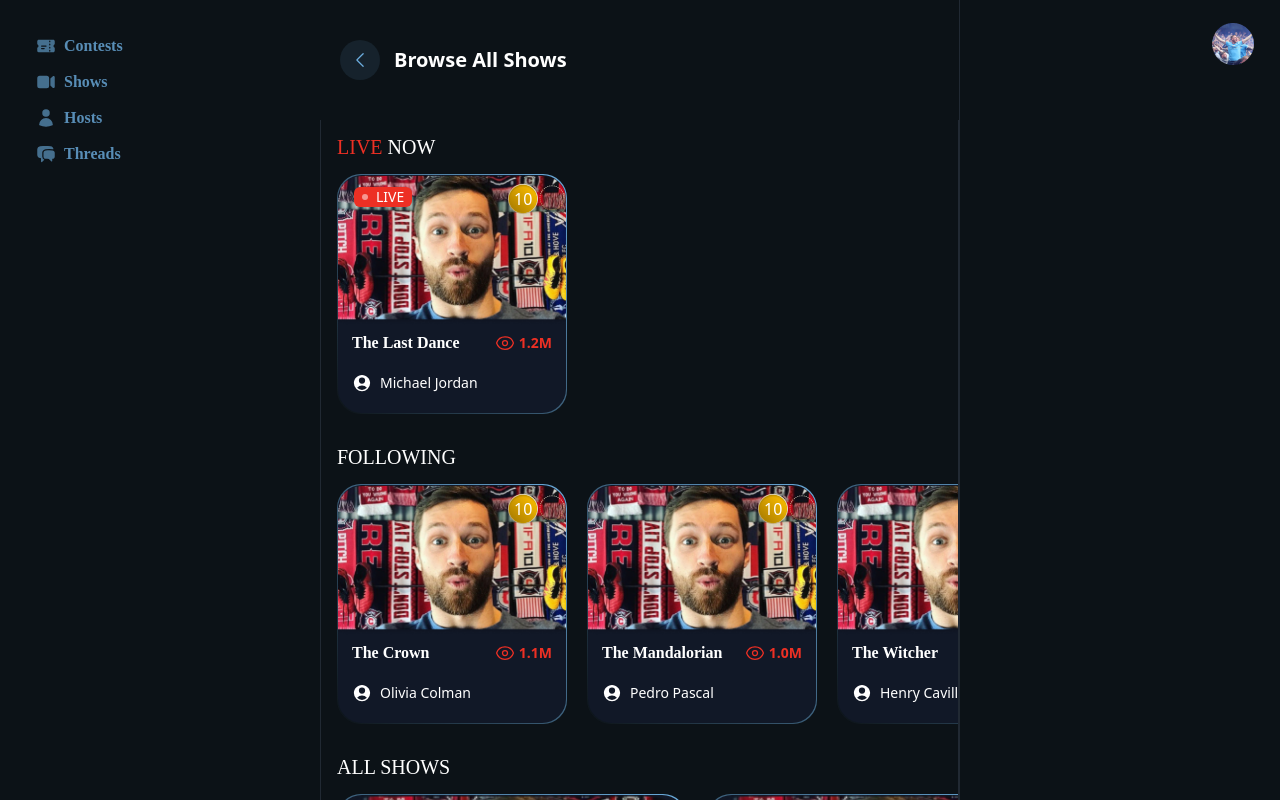
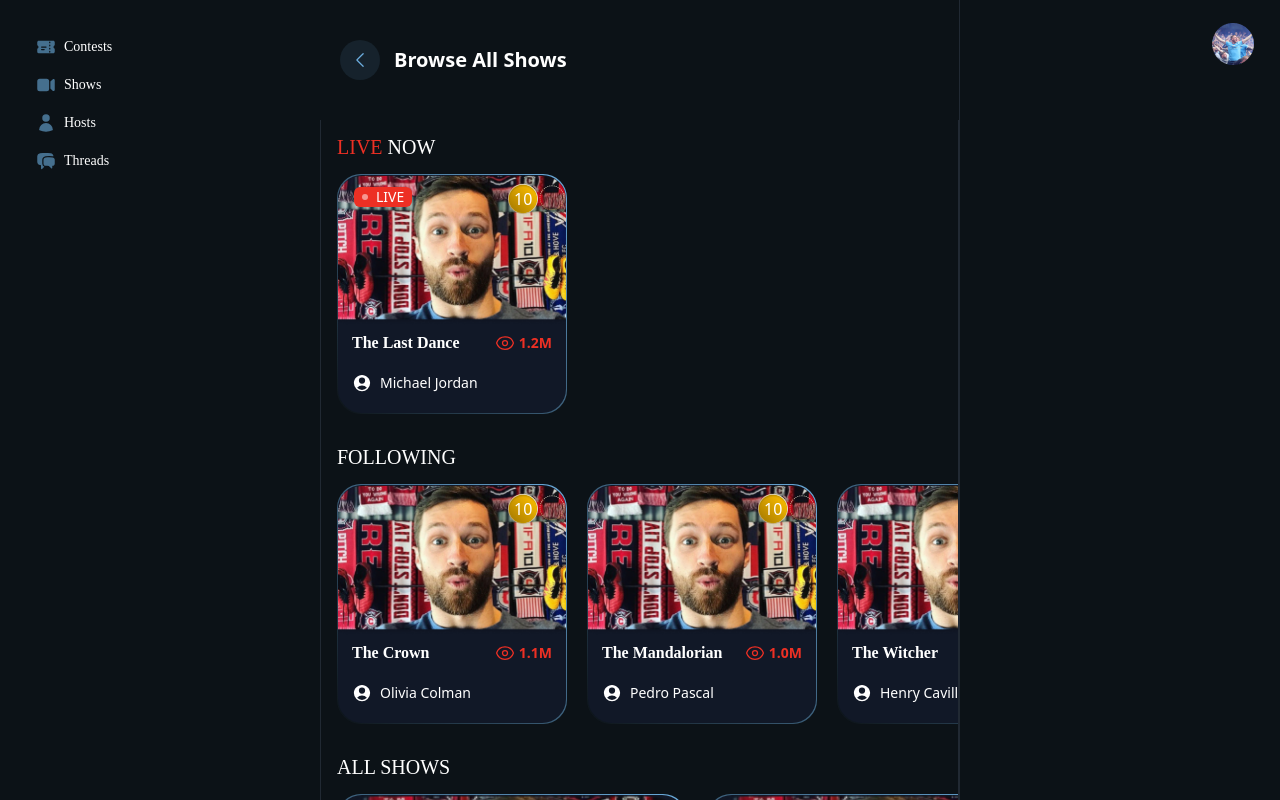
Before and after one commit to nikolagigic/vue-frontend-design-test, a Vue app: page /dashboard/shows in a window 1280 px wide. Shown: the top 800 px of the page. Built offline with nearby package versions, Linux system fonts and the light colour scheme; a web font is replaced by a local one.

Commit message:
feat: nav link nicer colors

```diff
--- a/src/components/NavLink.vue
+++ b/src/components/NavLink.vue
@@ -10,10 +10,14 @@
 </script>
 
 <template>
-  <div class="flex items-center space-x-2">
+  <div class="group flex items-center space-x-2">
     <Icon class="h-5 w-5 text-dark-brand-bg-tertiary/60" />
     <RouterLink :to="to"
-      ><h5>{{ text }}</h5></RouterLink
+      ><h5
+        class="group-hover:text-dark-brand-primary text-sm font-medium leading-[22px] text-white transition-colors"
+      >
+        {{ text }}
+      </h5></RouterLink
     >
   </div>
 </template>
```
